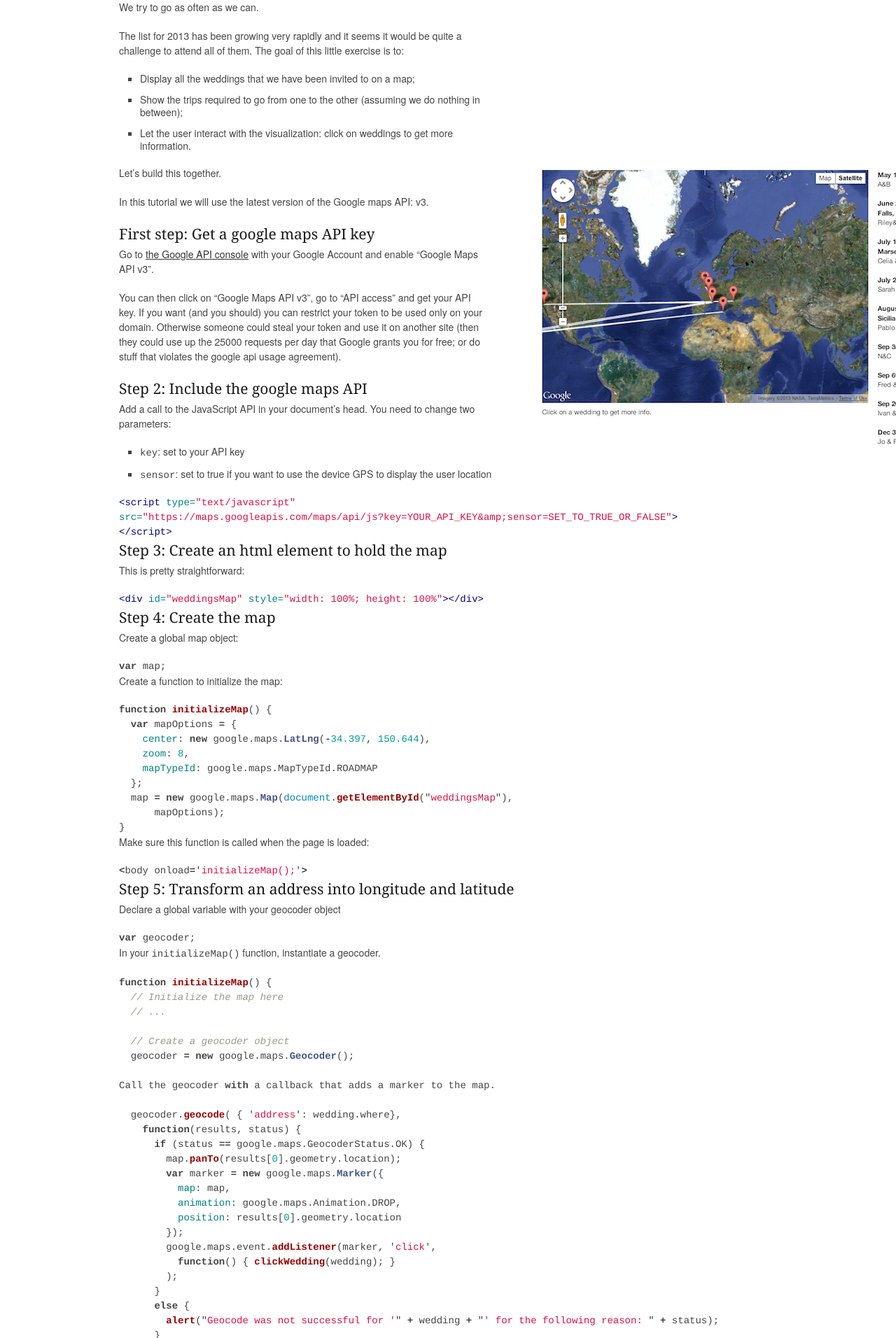
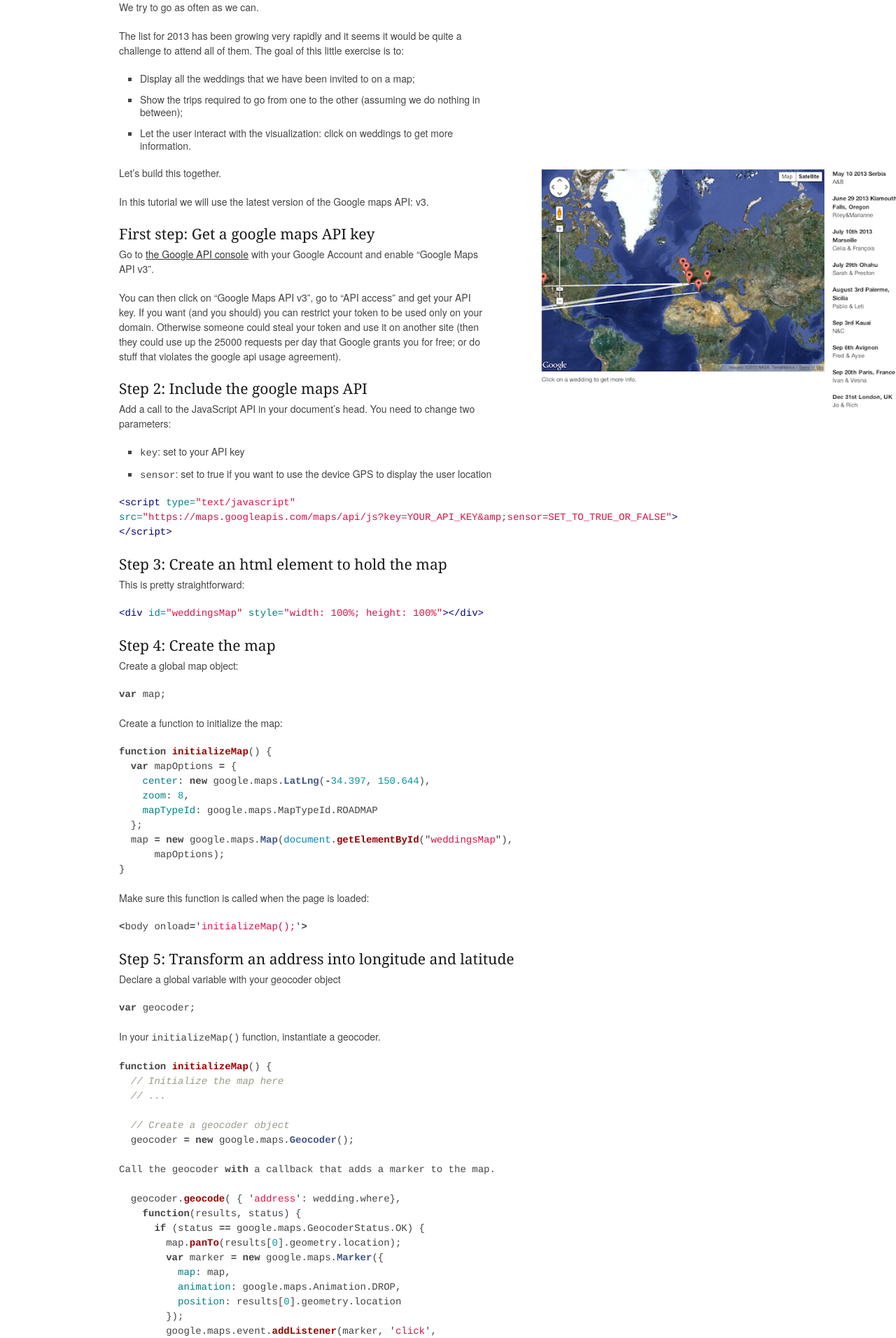
Before and after one commit to sarfata/sarfata.github.com, a Jekyll site: the page built from _posts/2013-01-30-Learn-Something-Useful-The-Google-Maps-API.md, in a window 1280 px wide. Shown: the part 386-2298 px from the top of the page at 70% size. Built offline with Jekyll 4.4.1, drawn with Linux system fonts in a browser that asks for light colours; nearby versions of some CDN libraries; comment, search, counter and statistics services are not loaded.

Commit message:
Some css improvement for code blocks and imgs on homepage

```diff
--- a/stylesheets/layout.css
+++ b/stylesheets/layout.css
@@ -19,6 +19,7 @@
 
 .container {
   margin-top: 40px;
+  min-height: 400px;
 }
 
 #nav {
@@ -64,6 +65,7 @@ h1 a {
   font-family: Courier;
   width: 100%;
   white-space: pre-wrap;
+  margin-bottom: 20px;
 }
 
 .markdown code {
@@ -96,6 +98,9 @@ h1 a {
   }
 }
 
+img {
+  width: 100%;
+}
 
 /* #Media Queries
 ================================================== */
```
